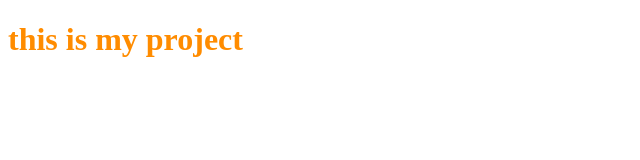
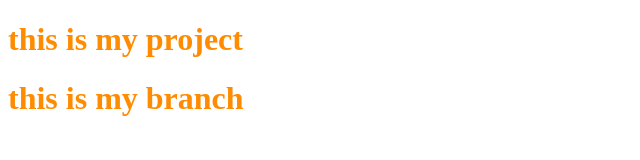
Before and after one commit to Ebraam-Sobhy/project, a plain HTML site: page index.html in a window 1280 px wide. Shown: the whole page, without its empty margins (0-640 px from the left). Drawn offline with Linux system fonts and the light colour scheme.

Commit message:
my branch

```diff
--- a/index.html
+++ b/index.html
@@ -8,5 +8,6 @@
 </head>
 <body>
     <h1>this is my project</h1>
+    <h1>this is my branch</h1>
 </body>
 </html>
```
